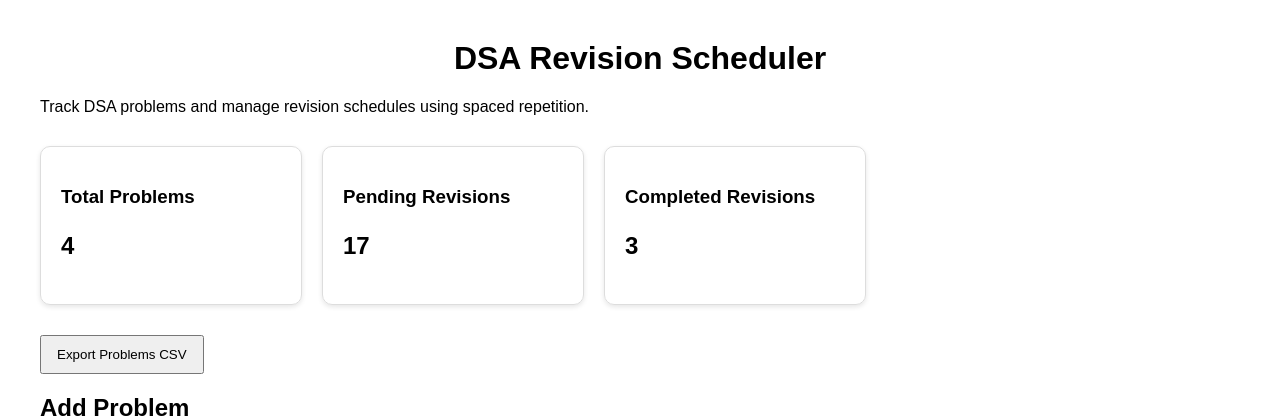
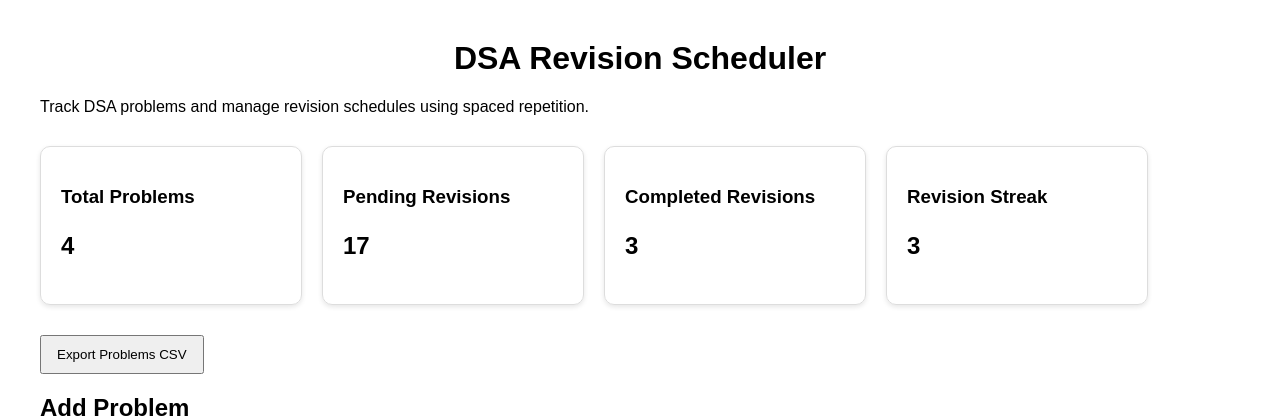
Before and after one commit to lokesh-iitm/dsa-revision-scheduler, a FastAPI app: page / in a window 1280 px wide. Shown: the top 420 px of the page. Run offline with FastAPI, Linux system fonts and the light colour scheme; data comes from the database, SQL or seed files in the repository.

Commit message:
revision streak

```diff
--- a/app/static/script.js
+++ b/app/static/script.js
@@ -359,3 +359,21 @@ function exportCSV(){
     window.location.href =
         "/export";
 }
+async function loadStreak(){
+
+    const response =
+        await fetch("/streak");
+
+    const data =
+        await response.json();
+
+    document.getElementById(
+        "revision-streak"
+    ).innerText =
+        data.streak;
+}
+loadDashboard();
+loadProblems();
+loadUpcomingRevisions();
+loadTopicChart();
+loadStreak();
--- a/app/templates/index.html
+++ b/app/templates/index.html
@@ -25,6 +25,10 @@ Track DSA problems and manage revision schedules using spaced repetition.
         <div class="card">
     <h3>Completed Revisions</h3>
     <p id="completed-revisions">0</p>
+</div>
+<div class="card">
+    <h3>Revision Streak</h3>
+    <p id="revision-streak">0</p>
 </div>
 
     </div>
```
Also changed, not shown: app/routers/problems.py (+19 -0 lines).
